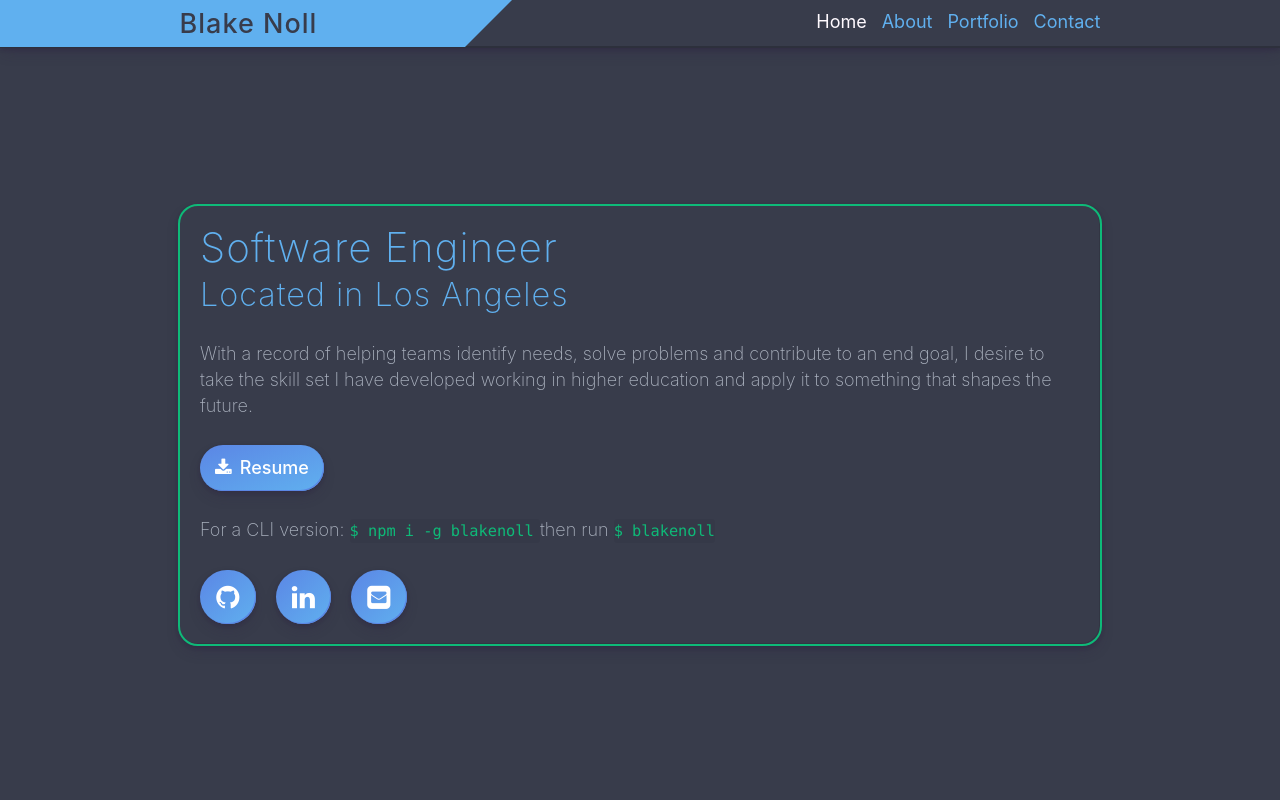
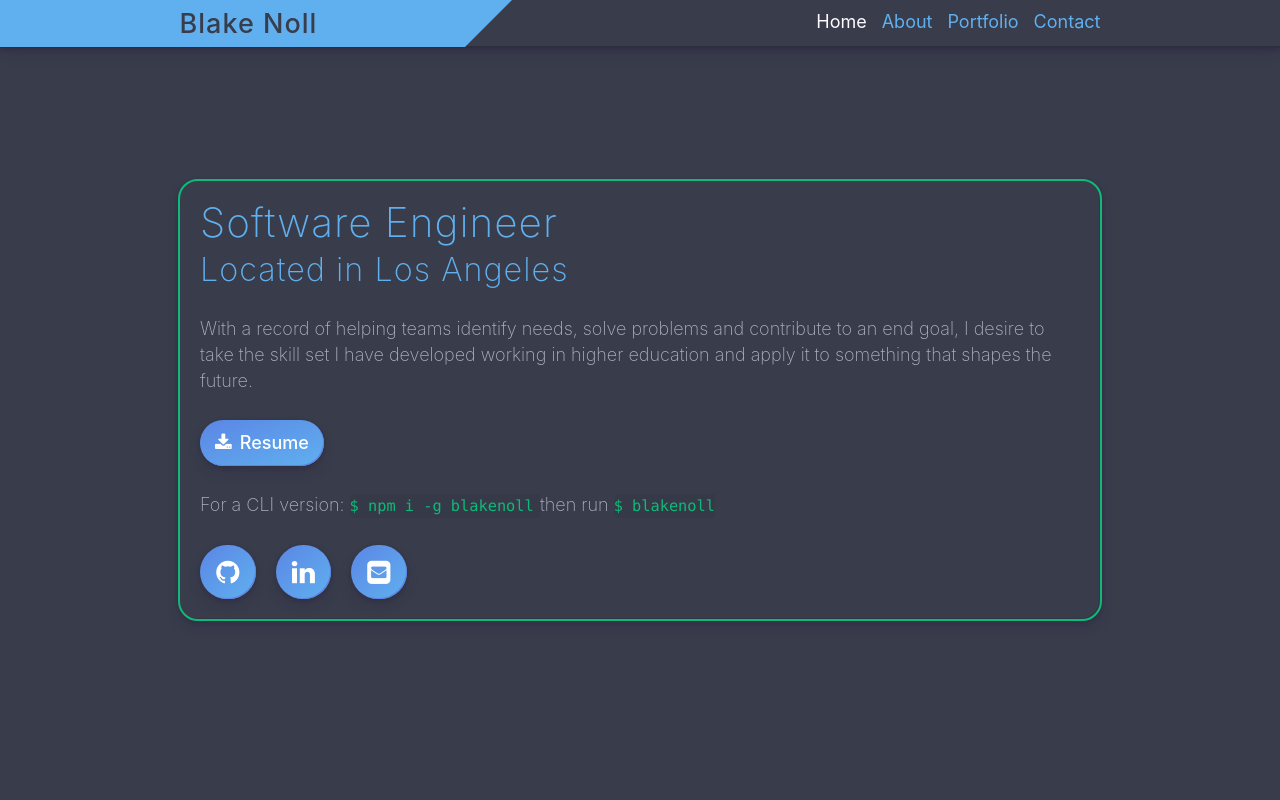
Before and after one commit to blakenoll/personal-website, a Gatsby site: page / in a window 1280 px wide. Shown: the top 800 px of the page. Built offline with nearby package versions, Linux system fonts and the light colour scheme; Gatsby itself is replaced by a stand-in of ours.

Commit message:
removed margin top

```diff
--- a/src/components/transition.js
+++ b/src/components/transition.js
@@ -6,7 +6,6 @@ const TransitionComp = ({ children }) => {
   const defaultStyle = {
     transition: `filter ${duration}ms ease-out`,
     filter: 'blur(5px)',
-    marginTop: '50px',
   }
 
   const transitionStyles = {
```
